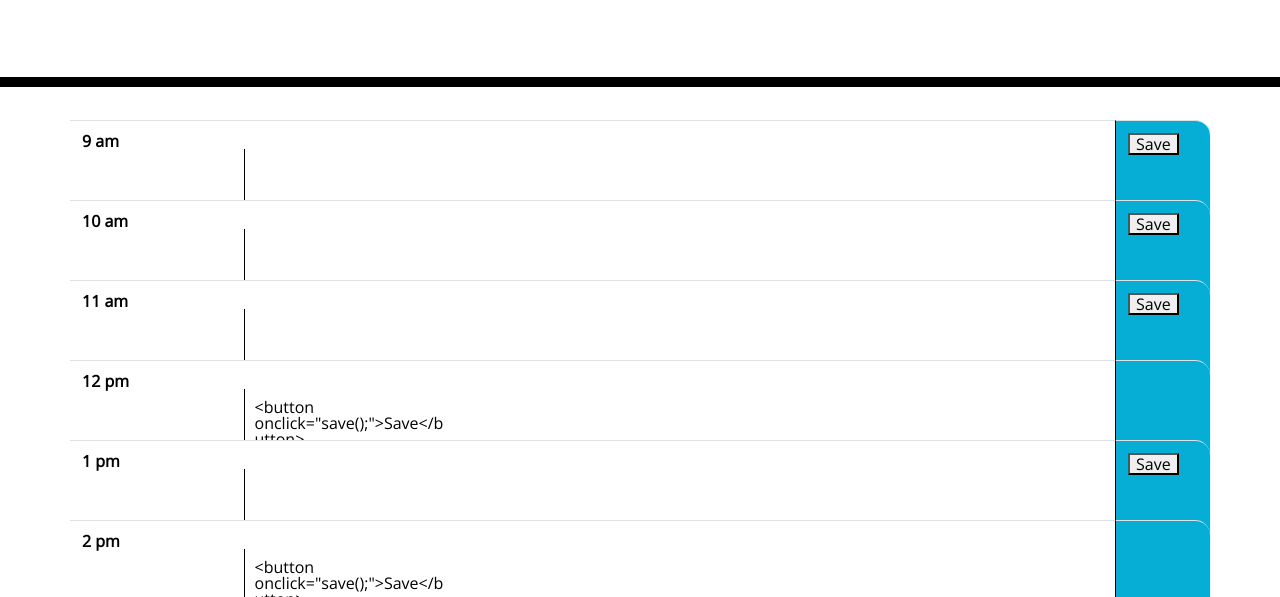
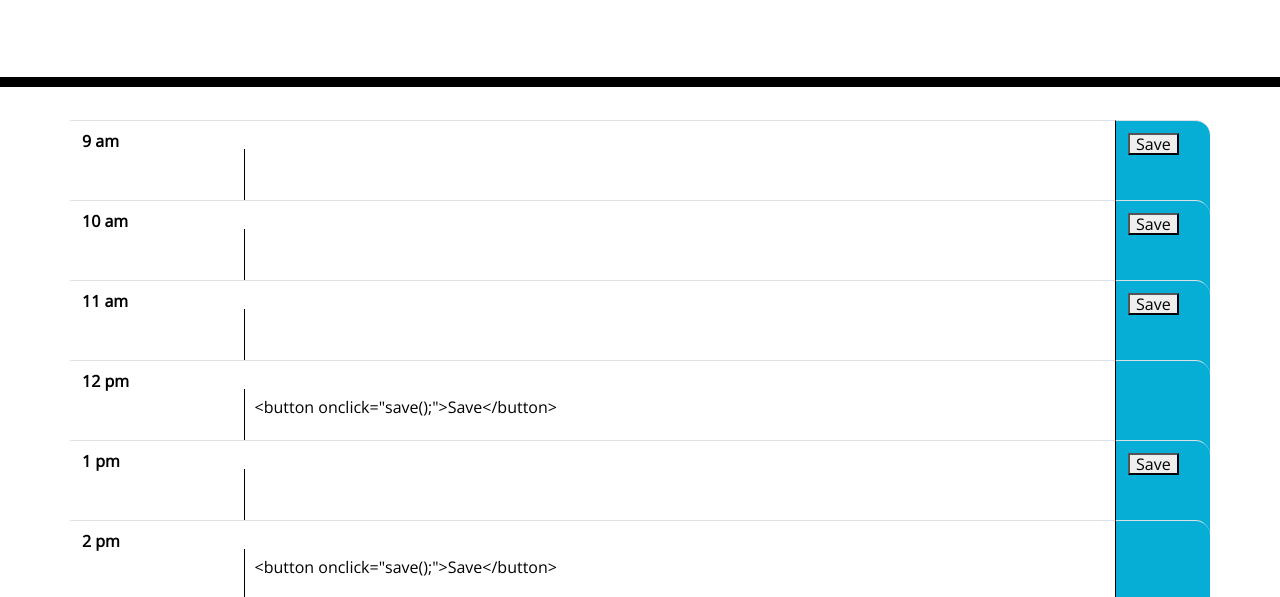
Before and after one commit to Lpmartinez1109/Work_Day_Scheduler, a plain HTML site: page index.html in a window 1280 px wide. Shown: the part 181-778 px from the top of the page. Drawn offline with nearby package versions, Linux system fonts and the light colour scheme.

Commit message:
final edits made to styles.css

```diff
--- a/styles.css
+++ b/styles.css
@@ -11,6 +11,7 @@ body {
     color: #000000;
     border-left: 1px solid black;
     padding: 10px;
+    width: 359px;
   }
 
   .jumbotron {
```
